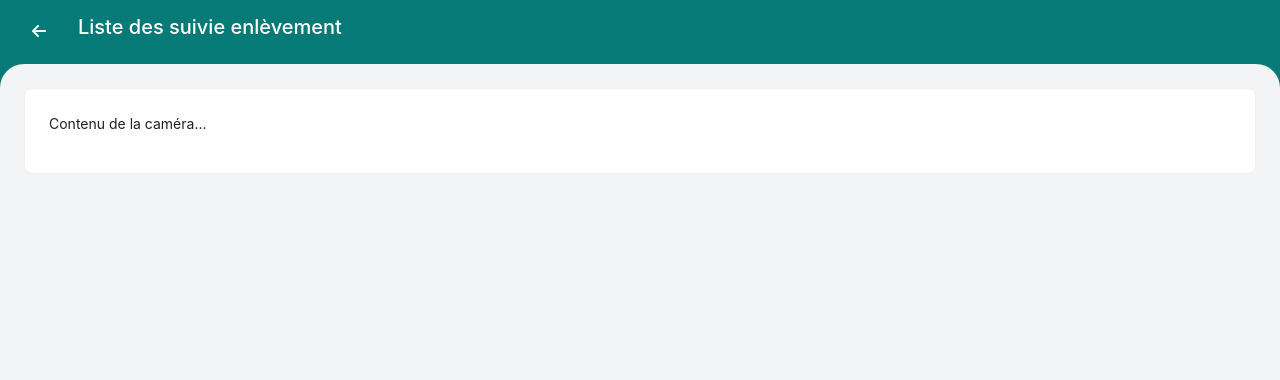
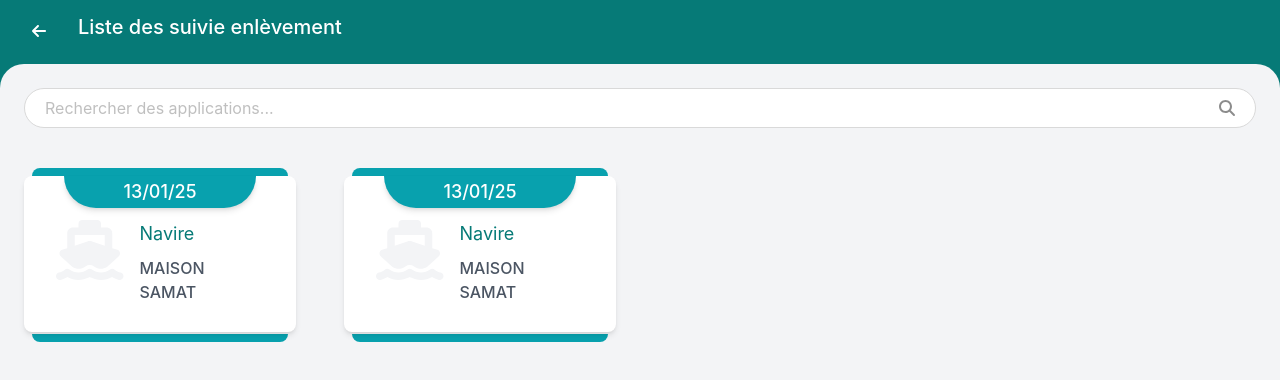
Before and after one commit to FLASMON/AppMobileTransite, a Vue app: page /suivi in a window 1280 px wide. Shown: the top 380 px of the page. Built offline with nearby package versions, Linux system fonts and the light colour scheme; what vue3-perfect-scrollbar would draw is missing.

Commit message:
design login

```diff
--- /dev/null
+++ b/src/components/Card/CardSuiv.vue
@@ -0,0 +1,92 @@
+<script setup>
+
+defineProps({
+  statut: {
+    type: String,
+    required: true
+  },
+  client: {
+    type: String,
+    required: true
+  },
+  date: {
+    type: String,
+    required: true
+  },
+  nomNavire: {
+    type: String,
+    required: true
+  },
+  blNumbers: {
+    type: String,
+    required: true
+  },
+});
+
+</script>
+
+<template>
+  <div class="relative w-full">
+    <!-- Élément absolu derrière la carte (haut et bas) -->
+    <div class="flex items-center justify-center absolute -top-2 left-1/2 transform -translate-x-1/2 w-64 h-2 bg-primary rounded-t-3xl transition-all duration-300 group-hover:w-72 group-hover:h-3 z-0"></div>
+    <div class="flex items-center justify-center absolute -bottom-2.5 left-1/2 transform -translate-x-1/2 w-64 h-2 bg-primary rounded-b-3xl transition-all duration-300 group-hover:w-72 group-hover:h-3 z-0"></div>
+
+    <!-- Carte principale -->
+    <a-card
+        hoverable
+        class="!border-none group hover:bg-gradient-to-r from-primary to-secondary relative w-full bg-white card_navire transition-all duration-300 cursor-pointer p-8 z-10"
+    >
+      <a-card-meta class="w-full pt-4">
+        <template #avatar>
+          <!-- Icône avec animation -->
+          <font-awesome-icon
+              class="me-0 text-6xl text-gray-100 group-hover:text-white transition-all duration-300 group-hover:scale-110"
+              icon="fa-solid fa-ship"
+          />
+        </template>
+        <template #title>
+          <span
+              class="text-lg text-secondary group-hover:text-yellow transition-all duration-300 text-left font-normal"
+          >
+            Navire
+          </span>
+        </template>
+        <template #description>
+          <span
+              class="text-base font-medium text-gray-600 group-hover:text-white transition-all duration-300"
+          >
+            {{ client }}
+          </span>
+        </template>
+      </a-card-meta>
+
+      <!-- Étiquette au centre (haut) -->
+      <div
+          class="flex items-center justify-center absolute top-0 left-1/2 transform -translate-x-1/2 w-48 h-8 bg-primary shadow-md rounded-b-[80px] text-center px-3 z-10 transition-transform duration-300 group-hover:scale-105"
+      >
+        <span class="text-lg text-white font-medium">{{ date }}</span>
+      </div>
+    </a-card>
+  </div>
+</template>
+
+<style scoped>
+.card_navire {
+  @apply relative z-10 rounded-lg shadow-md;
+}
+
+.card_navire :deep(.ant-card-body) {
+  @apply !p-0;
+}
+</style>
+
+
+<style scoped>
+.card_navire {
+  @apply relative z-10 rounded-lg shadow-md;
+}
+
+.card_navire :deep(.ant-card-body) {
+  @apply !p-0;
+}
+</style>
--- a/src/routes/router.js
+++ b/src/routes/router.js
@@ -5,7 +5,6 @@ import Camera from "../views/Camera.vue";
 import Main from "../components/Main.vue";
 import Navire from "../views/Navire.vue";
 
-// Définition des routes
 const routes = [
     {
       path: '/',
@@ -35,12 +34,11 @@ const routes = [
       name: 'Camera',
       meta: { key: 'Camera' },
       component: Camera,
-    }
+    },
 ];
 
-// Création et exportation du routeur
 const router = createRouter({
-  history: createWebHistory(), // Utilisation d'un historique propre
+  history: createWebHistory(),
   routes,
 });
 
--- /dev/null
+++ b/src/views/Login.vue
@@ -0,0 +1,66 @@
+<script setup>
+import {reactive} from "vue";
+
+const loginForm = reactive({
+  username: "",
+  password: "",
+});
+
+const handleLogin = () => {
+  console.log("Login data:", loginForm);
+};
+</script>
+
+<template>
+  <a-layout class="relative min-h-screen pt-16 flex flex-col items-center justify-center px-6">
+
+    <div class="flex flex-col items-center justify-center mb-8 z-10">
+      <a-avatar shape="circle" :size="80">
+        <font-awesome-icon class="me-0" icon="fa-solid fa-circle-user"/>
+      </a-avatar>
+      <span class="pt-2 text-3xl text-white capitalize"><strong class="font-bold">Trans'</strong>App</span>
+    </div>
+
+    <a-layout-content class="!p-0 max-w-screen-2xl bg-gray-100 w-full rounded-t-3xl z-10">
+      <a-card class="w-full">
+        <template #title>
+          <span class="text-lg font-medium uppercase">Connexion</span>
+        </template>
+
+        <a-form layout="vertical" @submit.prevent="handleLogin">
+
+          <a-form-item label="Nom d'utilisateur" required>
+            <a-input size="large" v-model="loginForm.username" placeholder="Entrez votre nom d'utilisateur"/>
+          </a-form-item>
+
+
+          <a-form-item label="Mot de passe" required>
+            <a-input-password size="large" v-model="loginForm.password" placeholder="Entrez votre mot de passe"/>
+          </a-form-item>
+
+          <!-- Checkbox "Se souvenir de moi" -->
+          <a-form-item>
+            <a-checkbox v-model="loginForm.remember">Se souvenir de moi</a-checkbox>
+          </a-form-item>
+
+          <a-form-item>
+            <a-button size="large" block @click="handleLogin"
+                      class="!text-white bg-primary hover:bg-secondary !border-none transition duration-300">
+              Se connecter
+            </a-button>
+          </a-form-item>
+        </a-form>
+      </a-card>
+    </a-layout-content>
+
+    <div class="absolute top-0 left-0 w-full h-1/2 bg-gradient-to-b from-primary to-secondary z-0">
+      <div
+          class="w-full h-full bg-center bg-cover opacity-15"
+          style="background-image: url('/img/navire.png');"
+      ></div>
+    </div>
+  </a-layout>
+</template>
+
+<style scoped>
+</style>
--- a/src/views/Suivi.vue
+++ b/src/views/Suivi.vue
@@ -1,5 +1,40 @@
 <script setup>
+import {ref} from 'vue';
 import ButtonRetour from "../components/ButtonRetour.vue";
+import SearchBar from "../components/SearchBar.vue";
+import DossierDetailsModal from "../components/Modal/DossierDetailsModal.vue";
+import CardSuiv from "../components/Card/CardSuiv.vue";
+
+const search = ref('');
+const isModalVisible = ref(false);
+const selectedCardNavire = ref(null);
+
+const navires = [
+  {
+    statut: 'En cours',
+    client: 'MAISON SAMAT',
+    date: '13/01/25',
+    blNumbers: 'HKG400227200',
+    nom_navire: 'MSC SABRINA III'
+  },
+  {
+    statut: 'En cours',
+    client: 'MAISON SAMAT',
+    date: '13/01/25',
+    blNumbers: 'HKG400227200',
+    nom_navire: 'MSC SABRINA III'
+  },
+];
+
+function handleCardClick(navire) {
+  selectedCardNavire.value = navire;
+  isModalVisible.value = true;
+}
+
+function handleModalClose() {
+  isModalVisible.value = false;
+  selectedCardNavire.value = null;
+}
 
 </script>
 
@@ -9,9 +44,30 @@ import ButtonRetour from "../components/ButtonRetour.vue";
     <ButtonRetour title="Liste des suivie enlèvement"/>
 
     <a-layout-content class="!p-6 max-w-screen-2xl bg-gray-100 mx-auto w-full rounded-t-3xl">
-      <a-card class="w-full">
-        <p>Contenu de la caméra...</p>
-      </a-card>
+
+      <div class="mb-12">
+        <SearchBar v-model="search"/>
+      </div>
+
+      <div class="grid grid-cols-1 sm:grid-cols-2 md:grid-cols-3 lg:grid-cols-4 gap-12">
+        <CardSuiv
+            v-for="navire in navires"
+            :statut="navire.statut"
+            :client="navire.client"
+            :date="navire.date"
+            :bl-numbers="navire.blNumbers"
+            :nom-navire="navire.nom_navire"
+            @click="handleCardClick(navire.client)"
+            :class="selectedCardNavire === navire.client ? 'border-amber-200 shadow-lg' : ''"
+            statut=""/>
+      </div>
+
+      <DossierDetailsModal
+          v-if="selectedCardNavire"
+          :open="isModalVisible"
+          :navire="selectedCardNavire"
+          @close="handleModalClose"
+      />
     </a-layout-content>
   </a-layout>
 </template>
```
Also changed, not shown: public/img/navire.png (added).
